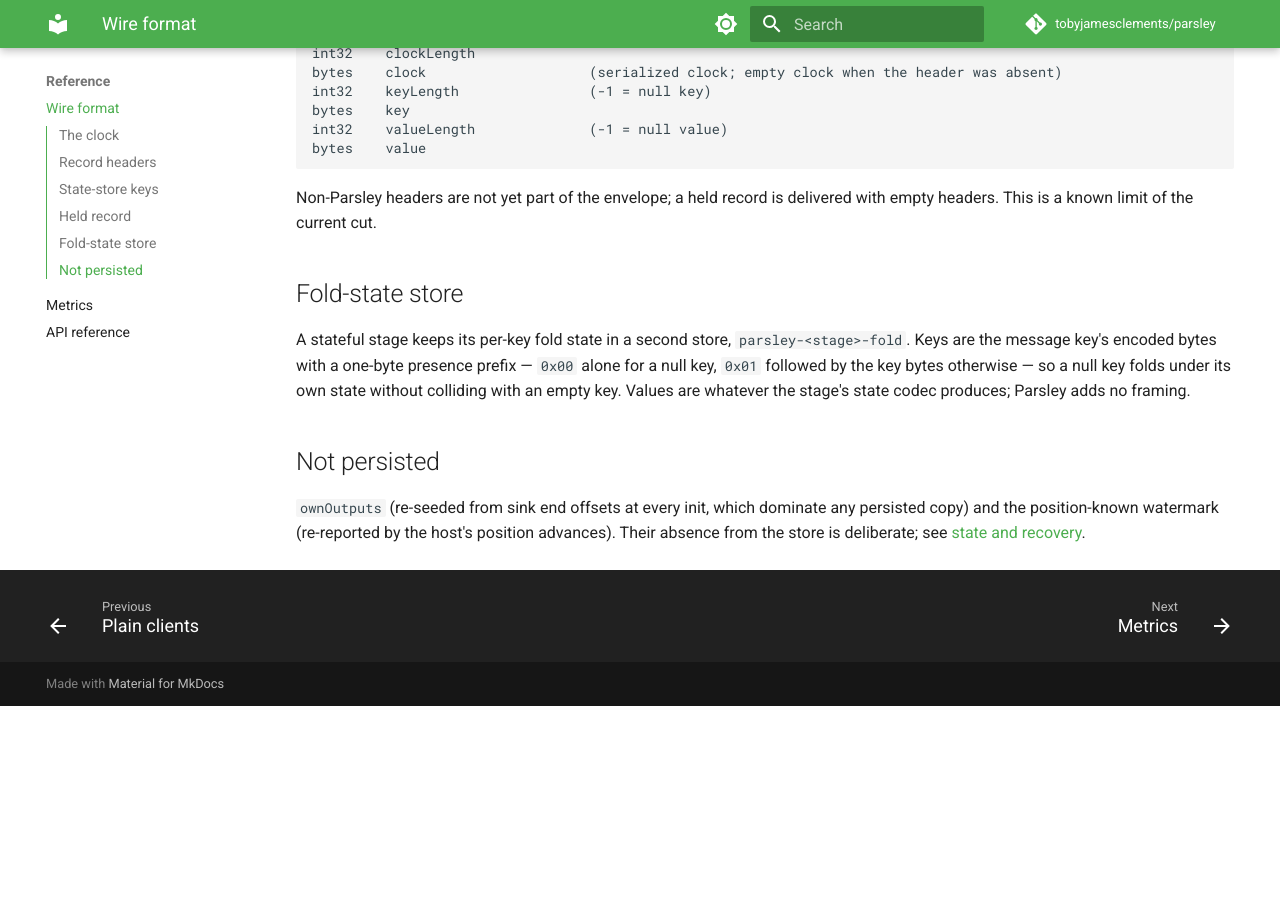
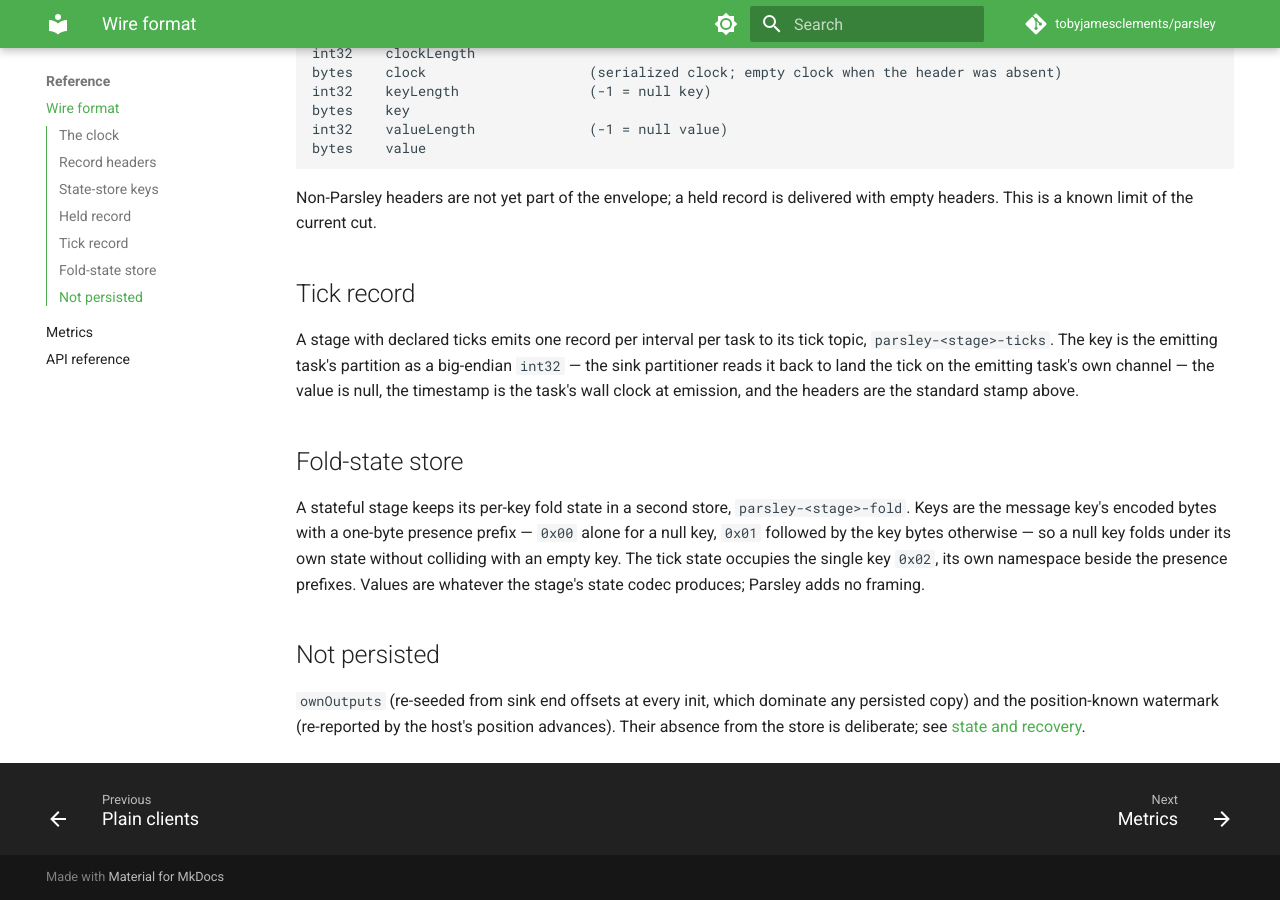
Before and after one commit to tobyjamesclements/parsley, an MkDocs documentation site: the page built from docs/reference/wire-format.md, in a window 1280 px wide and 900 px high, scrolled down 2047 px. Built offline with MkDocs 1.6.1 and Material for MkDocs 9.7.7, drawn with Linux system fonts in a browser that asks for light colours; comment, search, counter and statistics services are not loaded; before the commit the page ends 2753 px from its top, so only the background shows below that.

Commit message:
Document ticks: guide page, contract, wire format, metrics
Co-Authored-By: Claude Fable 5 <noreply@anthropic.com>
Claude-Session: https://claude.ai/code/session_01UbPFGswogqyoT93R9U5MUr

```diff
--- a/docs/reference/wire-format.md
+++ b/docs/reference/wire-format.md
@@ -85,12 +85,21 @@ bytes    value
 Non-Parsley headers are not yet part of the envelope; a held record is delivered with empty
 headers. This is a known limit of the current cut.
 
+## Tick record
+
+A stage with declared ticks emits one record per interval per task to its tick topic,
+`parsley-<stage>-ticks`. The key is the emitting task's partition as a big-endian `int32` —
+the sink partitioner reads it back to land the tick on the emitting task's own channel — the
+value is null, the timestamp is the task's wall clock at emission, and the headers are the
+standard stamp above.
+
 ## Fold-state store
 
 A stateful stage keeps its per-key fold state in a second store, `parsley-<stage>-fold`.
 Keys are the message key's encoded bytes with a one-byte presence prefix — `0x00` alone for
 a null key, `0x01` followed by the key bytes otherwise — so a null key folds under its own
-state without colliding with an empty key. Values are whatever the stage's state codec
+state without colliding with an empty key. The tick state occupies the single key `0x02`,
+its own namespace beside the presence prefixes. Values are whatever the stage's state codec
 produces; Parsley adds no framing.
 
 ## Not persisted
--- a/mkdocs.yml
+++ b/mkdocs.yml
@@ -53,6 +53,7 @@ nav:
     - Topology shapes: guide/topologies.md
     - Codecs and Avro: guide/codecs.md
     - Error handling: guide/error-handling.md
+    - Ticks: guide/ticks.md
     - The contract: guide/expectations.md
     - Plain clients: guide/clients.md
   - Reference:
```
Also changed, not shown: docs/design/architecture.md (+8 -0 lines), docs/guide/expectations.md (+4 -0 lines), docs/guide/getting-started.md (+2 -0 lines), docs/guide/ticks.md (added, +92 -0 lines), docs/reference/metrics.md (+1 -0 lines).
